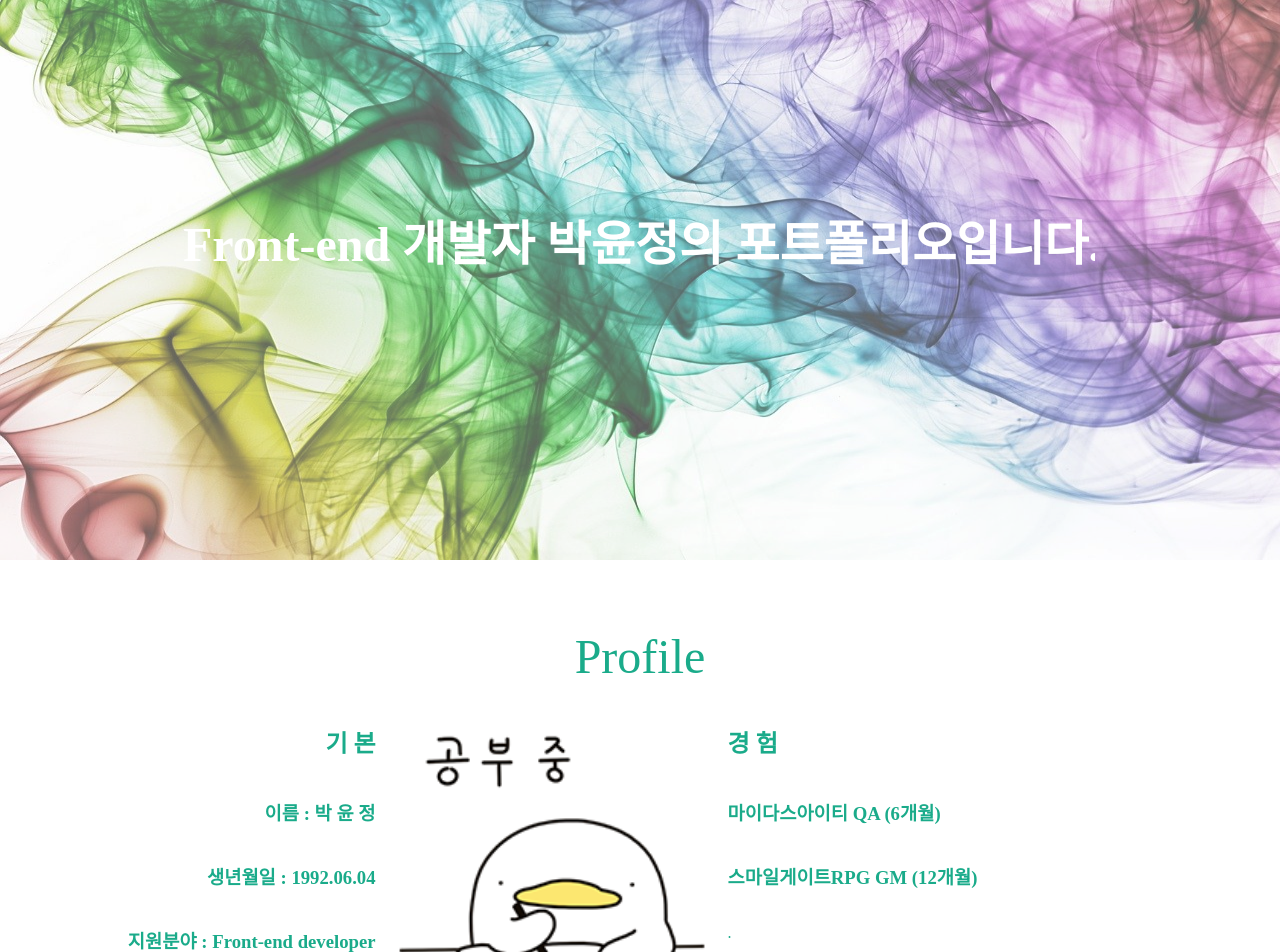
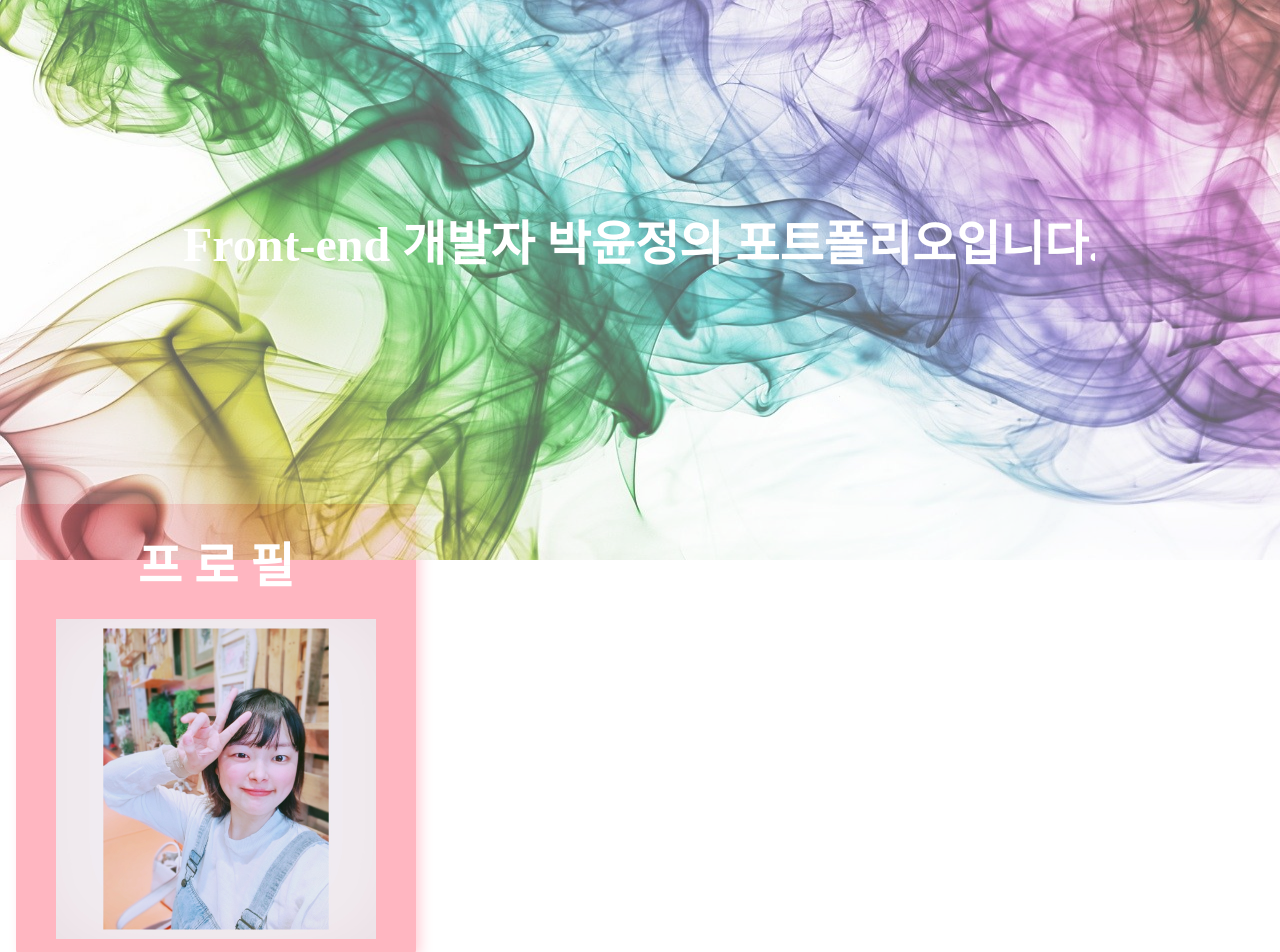
Before and after one commit to elinapark0818/React_Portfolio, a React (Create React App) app: page / in a window 1280 px wide. Shown: the top 952 px of the page. Built offline with nearby package versions, Linux system fonts and the light colour scheme; a web font is replaced by a local one.

Commit message:
profile 수정

```diff
--- a/src/components/profile/profile.jsx
+++ b/src/components/profile/profile.jsx
@@ -4,39 +4,15 @@ import styles from './profile.module.css';
 const Profile = () => {
   return (
     <div className={styles.container}>
-      <button className={styles.profile_btn}>Profile</button>
+      <button className={styles.profile_btn}>프 로 필</button>
 
-        <div className={styles.basic}>
-          <div className={styles.profile}>
-            <h2>기 본</h2>
-            <h3>이름 : 박 윤 정</h3>
-            <h3>생년월일 : 1992.06.04</h3>
-            <h3>지원분야 : Front-end developer</h3>
-            <h3>email : elinapark0818@gmail.com</h3>
-            <h2>학 력</h2>
-            <h3>한국교통대학교 졸업</h3>
-            </div>
-
-            <div className={styles.image}>
+      <div className={styles.image}>
         <img className={styles.avatar}
-            src="/img/profile_img/study.png"
-            alt="profile_avatar"
+            src="/img/profile_img/profile_img.jpg"
+            alt="profile_img"
           />
         </div>
-
-
-          <div className={styles.history}>
-            <h2>경 험</h2>
-            <h3>마이다스아이티 QA (6개월)</h3>
-            <h3>스마일게이트RPG GM (12개월)</h3>
-            <p>.</p>
-            <h2>성격</h2>
-            <h3>MBTI : ESFJ</h3>
-            <h3>상대의 의견을 존중하며, 깊게 고민하고 신중하게 결정한다.</h3>
-            </div>
-          </div>
-        </div>
-
+      </div>
   )
 }
 
--- a/src/components/profile/profile.module.css
+++ b/src/components/profile/profile.module.css
@@ -4,34 +4,28 @@
   align-items: center;
   flex-wrap: wrap;
   flex-direction: column;
+  width: 25em;
   font-size: 1em;
   font-family: "Gaegu";
   margin: 1em;
-  background-color: #fff;
-  color: #1aab8a;
-  margin-top: 5em;
+  margin-top: 1.5em;
+  background-color: lightpink;
+  color: white;
+  -webkit-box-shadow: 5px 5px 15px -3px pink;
+  box-shadow: 5px 5px 15px -3px pink;
+  border-radius: 5px;
+}
+
+.image {
+  display: flex;
+  flex-direction: column;
+  flex-wrap: wrap;
+  margin-bottom: 1em;
 }
 
 .avatar {
   display: flex;
   width: 20em;
-  margin-right: 1em;
-}
-
-.basic {
-  display: flex;
-}
-
-.profile {
-  margin-right: 1em;
-  display: flex;
-  flex-direction: column;
-  align-items: flex-end;
-  margin-bottom: 1em;
-}
-.history {
-  display: flex;
-  flex-direction: column;
 }
 
 .profile_btn:before {
@@ -42,22 +36,23 @@
 }
 .profile_btn {
   background-color: transparent;
-  color: #1aab8a;
+  color: white;
   border: none;
   position: relative;
   height: 2em;
   font-family: "Gaegu";
   font-size: 3em;
+  font-weight: bold;
   padding: 0;
   cursor: pointer;
   transition: 800ms ease all;
   outline: none;
-  margin-top: 1em;
+  margin: 0.2em;
 }
 
 .profile_btn:hover {
-  background: #fff;
-  color: #1aab8a;
+  background: lightpink;
+  color: white;
 }
 .profile_btn:before,
 .profile_btn:after {
@@ -67,7 +62,7 @@
   right: 0;
   height: 2px;
   width: 0;
-  background: #1aab8a;
+  background: white;
   transition: 400ms ease all;
 }
 .profile_btn:after {
--- /dev/null
+++ b/src/components/profile/profile_description.module.css
@@ -0,0 +1,15 @@
+.basic {
+  display: flex;
+}
+
+.profile {
+  margin-right: 1em;
+  display: flex;
+  flex-direction: column;
+  align-items: flex-end;
+  margin-bottom: 1em;
+}
+.history {
+  display: flex;
+  flex-direction: column;
+}
```
Also changed, not shown: src/components/profile/profile_description.jsx (added, +29 -0 lines), public/img/profile_img/profile_img.jpg (added), 1 other file (tests, documents, lock files or other folders).
